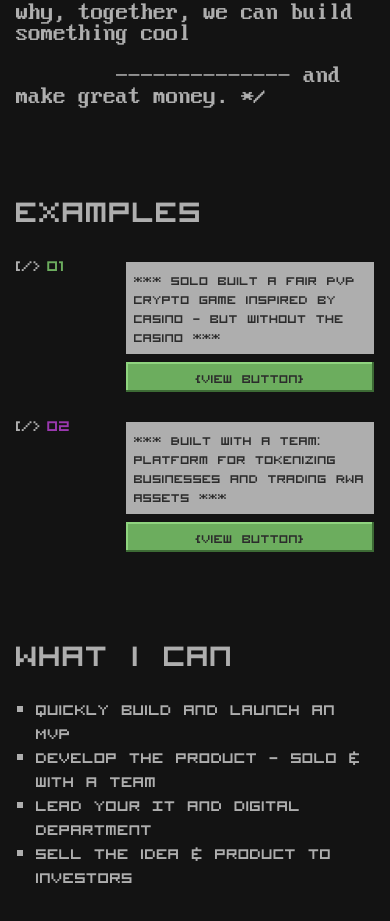
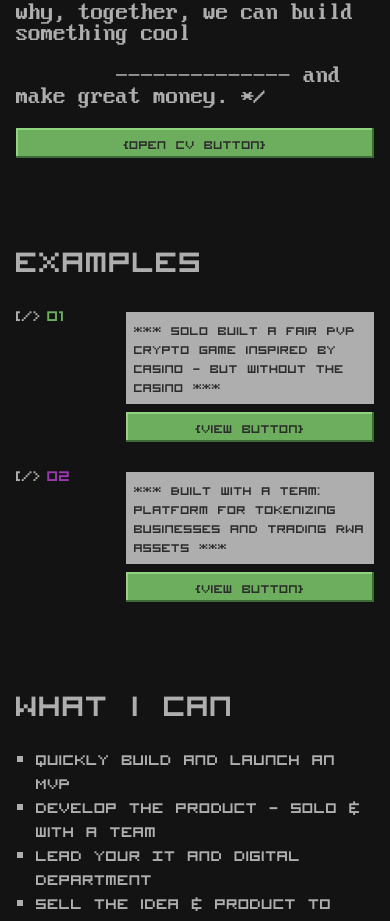
Before and after one commit to dashewski/page, a Next.js app: page / in a window 390 px wide. Shown: the part 1062-1983 px from the top of the page. Built offline with nearby package versions, Linux system fonts and the light colour scheme; a web font is replaced by a local one.

Commit message:
add mobile CV button, rename EN CV button, remove link underline

```diff
--- a/app/content/en.ts
+++ b/app/content/en.ts
@@ -19,7 +19,7 @@
   },
   about: {
     title: "about info",
-    cvButton: "{click open CV}",
+    cvButton: "{open CV button}",
     cvUrl: "#", // TODO: link to CV
     text: [
       `/* Leading IT & digital projects since 2017, developing since 2021: backend, AI, web3, and financial services.`,
--- a/src/components/AboutInfo.tsx
+++ b/src/components/AboutInfo.tsx
@@ -34,7 +34,7 @@
             href={t.about.cvUrl}
             target="_blank"
             rel="noopener noreferrer"
-            className="w-[324px] h-[30px] flex items-center justify-center bg-[#6cad5e] cursor-pointer relative
+            className="w-[324px] h-[30px] no-underline flex items-center justify-center bg-[#6cad5e] cursor-pointer relative
               shadow-[inset_-2px_-2px_0px_#3d6b35,inset_2px_2px_0px_#8fd47f]
               hover:bg-[#5a9e4c]
               active:shadow-[inset_2px_2px_0px_#3d6b35,inset_-2px_-2px_0px_#8fd47f] active:translate-y-[1px]
--- a/src/components/MobileAboutInfo.tsx
+++ b/src/components/MobileAboutInfo.tsx
@@ -22,6 +22,20 @@
           )
         )}
       </div>
+      <a
+        href={t.about.cvUrl}
+        target="_blank"
+        rel="noopener noreferrer"
+        className="w-full h-[30px] no-underline flex items-center justify-center bg-[#6cad5e] cursor-pointer
+          shadow-[inset_-2px_-2px_0px_#3d6b35,inset_2px_2px_0px_#8fd47f]
+          hover:bg-[#5a9e4c]
+          active:shadow-[inset_2px_2px_0px_#3d6b35,inset_-2px_-2px_0px_#8fd47f] active:translate-y-[1px]
+          transition-all"
+      >
+        <span className="text-[#2c2c2c] text-[20px] leading-none whitespace-nowrap" style={{ fontFamily: VISITOR }}>
+          {t.about.cvButton}
+        </span>
+      </a>
     </section>
   )
 }
```
